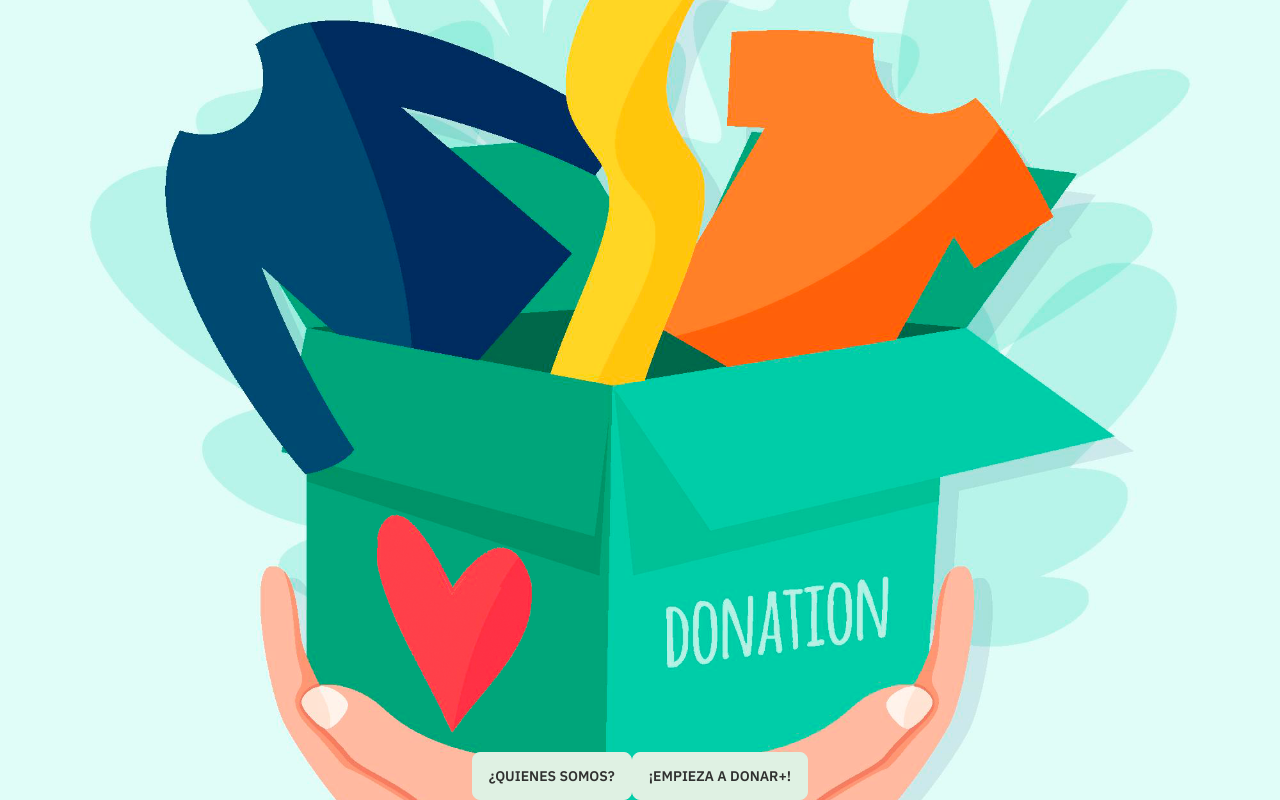
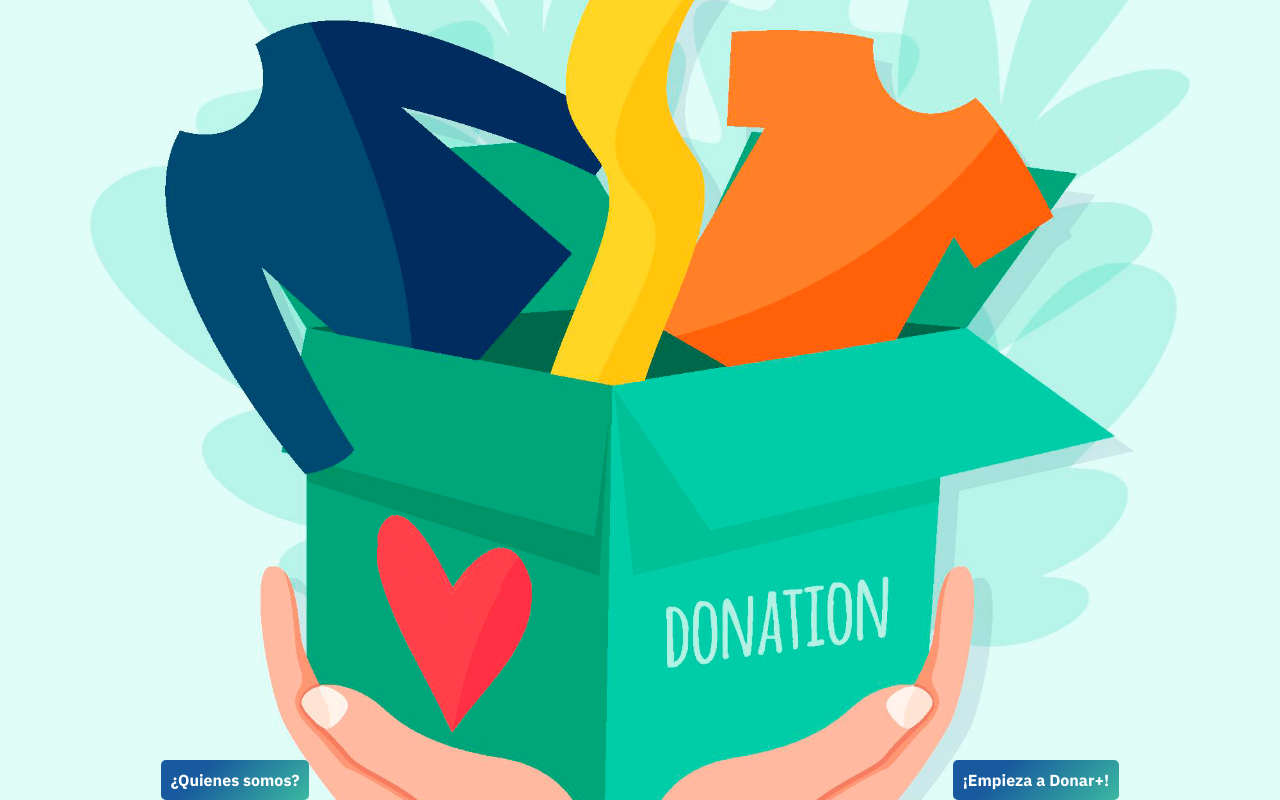
Before and after one commit to omiras/donapp, a React (Vite) app: page /splash in a window 1280 px wide. Built offline with nearby package versions, Linux system fonts and the light colour scheme; no server answers; the database is empty.

Commit message:
Update button style 13:50 28/06

```diff
--- /dev/null
+++ b/src/js/component/buttonStyle.jsx
@@ -0,0 +1,56 @@
+import React, { useState } from "react";
+
+function ButtonsSplash({ children }) {
+  const [buttonStyle, setButtonStyle] = useState({
+    minWidth: "130px",
+    height: "40px",
+    color: "#fff",
+    padding: "5px 10px",
+    fontWeight: "bold",
+    cursor: "pointer",
+    transition: "all 0.3s ease",
+    position: "relative",
+    display: "inline-block",
+    outline: "none",
+    borderRadius: "5px",
+    border: "none",
+    backgroundSize: "120% auto",
+    backgroundImage: "linear-gradient(315deg, #43cea2 0%, #185a9d 75%)",
+  });
+
+  const handleHover = () => {
+    setButtonStyle((prevStyle) => ({
+      ...prevStyle,
+      backgroundPosition: "right center",
+    }));
+  };
+
+  const handleActive = () => {
+    setButtonStyle((prevStyle) => ({
+      ...prevStyle,
+      top: "2px",
+    }));
+
+    // Reiniciar la animación después de un corto período de tiempo
+    setTimeout(() => {
+      setButtonStyle((prevStyle) => ({
+        ...prevStyle,
+        top: "0",
+      }));
+    }, 100); // Reducir el tiempo de espera a 100ms
+  };
+
+  return (
+    <button
+      style={buttonStyle}
+      onMouseEnter={handleHover}
+      onMouseLeave={handleHover}
+      onMouseDown={handleActive}
+      onMouseUp={handleHover}
+    >
+      {children}
+    </button>
+  );
+}
+
+export default ButtonsSplash;
--- a/src/js/views/SplashPage.jsx
+++ b/src/js/views/SplashPage.jsx
@@ -1,32 +1,29 @@
 import React from "react";
-import background from "../../assets/img/dona+_splash.png"
-
-
-
+import background from "../../assets/img/dona+_splash.png";
+import ButtonsSplash from "../component/buttonStyle";
 
 function SplashPage() {
-
-
-
-
-
-    return (
-
-    <div style={{
+  return (
+    <div
+      style={{
         backgroundImage: `url(${background})`,
         backgroundSize: "cover",
-        backgroundRepeat: 'no-repeat',
-        backgroundPosition: 'center',
+        backgroundRepeat: "no-repeat",
+        backgroundPosition: "center",
         minHeight: "100vh",
-        }} className="flex justify-around items-end">
-        {/* <img></img> */}
-            <div className="flex">
-                <button className="btn">¿Quienes somos?</button>
-                <nav></nav>
-                <button className="btn">¡Empieza a Donar+!</button>
-            </div>
+      }}
+      className="flex justify-around items-end"
+    >
+      {/* <img></img> */}
+      <div className="flex">
+        <ButtonsSplash>¿Quienes somos?</ButtonsSplash>
+      </div>
+      <nav></nav>
+      <div className="flex">
+        <ButtonsSplash>¡Empieza a Donar+!</ButtonsSplash>
+      </div>
     </div>
-
-)}
+  );
+}
 
 export default SplashPage;
```
